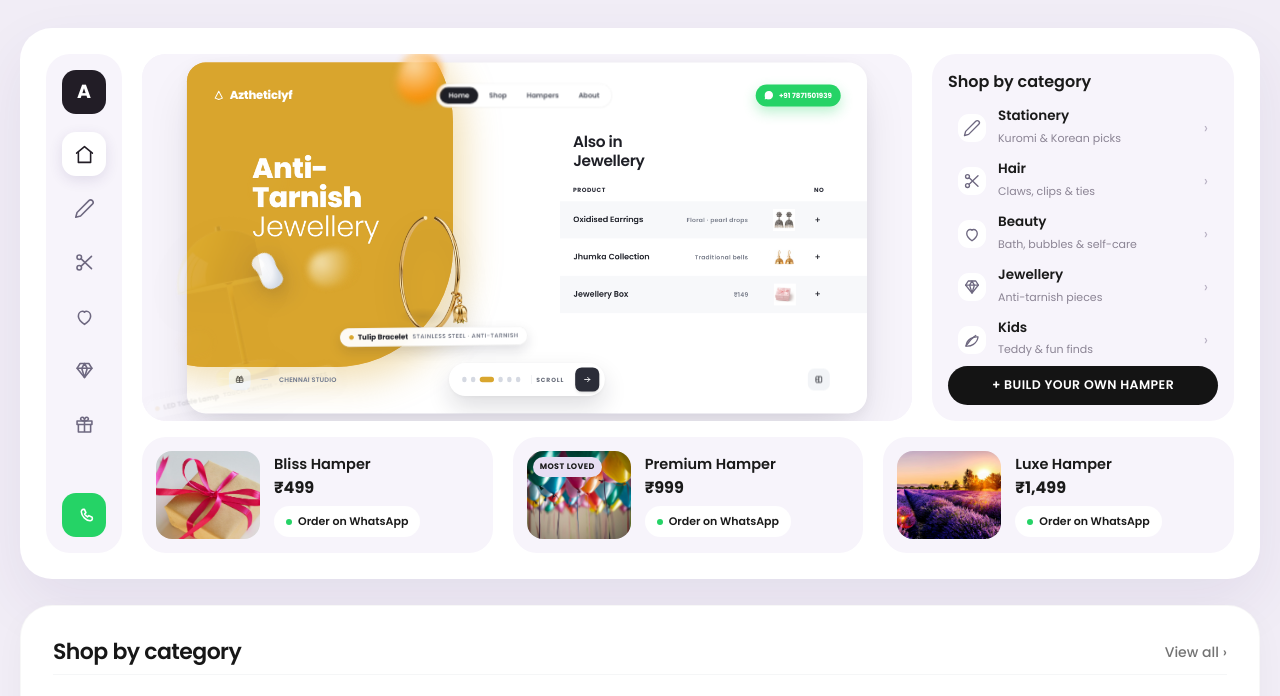
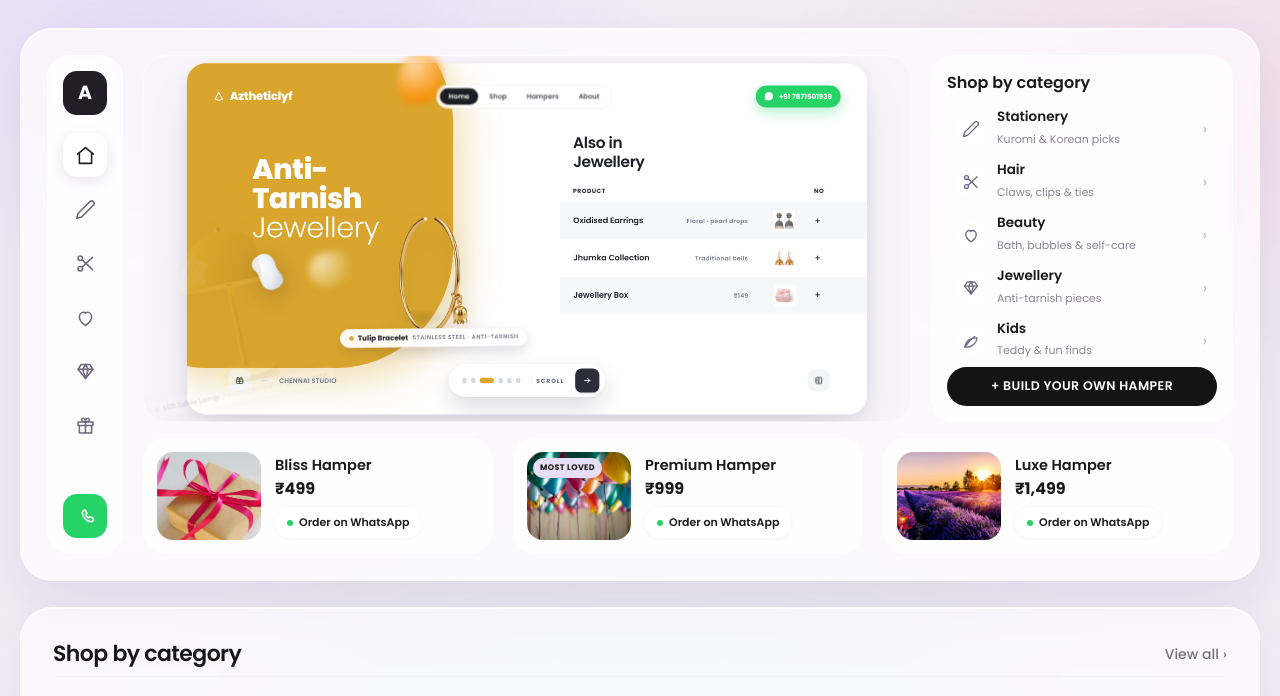
Before and after one commit to AshfanAnsari/aztheticlyf-demo, a plain HTML site: page full/index.html in a window 1280 px wide. Shown: the top 696 px of the page. Drawn offline with nearby package versions, Linux system fonts and the light colour scheme.

Commit message:
Apple UI skin - glass material, layout untouched

```diff
--- a/full/index.html
+++ b/full/index.html
@@ -146,6 +146,88 @@
     .tiers{grid-template-columns:1fr}
   }
 </style>
+<style data-purpose="apple-skin">
+  /* ===== APPLE UI SKIN (user order 2026-11-15) =====
+     Material + micro-interactions ONLY. No layout property is touched:
+     nothing moves, resizes, reflows or changes place. */
+
+  /* Ambient wash behind everything, so the glass has something to refract */
+  body{
+    background:
+      radial-gradient(900px 520px at 12% -6%, rgba(158,123,255,.16), rgba(158,123,255,0) 60%),
+      radial-gradient(820px 520px at 96% 12%, rgba(255,92,147,.10), rgba(255,92,147,0) 60%),
+      radial-gradient(1000px 640px at 50% 108%, rgba(37,211,102,.07), rgba(37,211,102,0) 60%),
+      #F1EDF6;
+    background-attachment: fixed;
+  }
+
+  /* Frosted glass — the main dashboard panel */
+  .panel{
+    background: rgba(255,255,255,.68);
+    -webkit-backdrop-filter: blur(20px) saturate(180%);
+    backdrop-filter: blur(20px) saturate(180%);
+    border: 1px solid rgba(255,255,255,.65);
+    box-shadow: 0 24px 60px rgba(60,40,110,.10), inset 0 1px 0 rgba(255,255,255,.85);
+  }
+  /* Nested vibrancy — rail, category panel, tier cards */
+  .rail, .side, .tier{
+    background: rgba(255,255,255,.48);
+    -webkit-backdrop-filter: blur(12px) saturate(160%);
+    backdrop-filter: blur(12px) saturate(160%);
+    box-shadow: inset 0 1px 0 rgba(255,255,255,.75), inset 0 0 0 1px rgba(255,255,255,.35);
+  }
+  .rail button:hover{ background: rgba(255,255,255,.85); }
+  .side .row:hover{ background: rgba(255,255,255,.85); }
+  .side .row .ic{ background: rgba(255,255,255,.75); }
+  .chip{
+    background: rgba(255,255,255,.82);
+    box-shadow: inset 0 0 0 1px rgba(255,255,255,.5), 0 1px 4px rgba(60,40,110,.06);
+  }
+
+  /* Hero slot — a hairline light ring only; the scenes inside are untouched */
+  .panel .hero{
+    box-shadow: inset 0 0 0 1px rgba(255,255,255,.55);
+  }
+  .panel .hero::after{
+    content: ''; position: absolute; inset: 0; border-radius: inherit;
+    box-shadow: inset 0 0 0 1px rgba(255,255,255,.45), inset 0 1px 0 rgba(255,255,255,.5);
+    pointer-events: none; z-index: 6;
+  }
+
+  /* Stitch sections — glass cards */
+  .panel-base{
+    background-color: rgba(255,255,255,.66) !important;
+    -webkit-backdrop-filter: blur(18px) saturate(170%);
+    backdrop-filter: blur(18px) saturate(170%);
+    border: 1px solid rgba(255,255,255,.6);
+    box-shadow: 0 18px 44px rgba(60,40,110,.08), inset 0 1px 0 rgba(255,255,255,.85) !important;
+  }
+  .stitch-wrap .bg-white{
+    background-color: rgba(255,255,255,.62) !important;
+    -webkit-backdrop-filter: blur(14px) saturate(160%);
+    backdrop-filter: blur(14px) saturate(160%);
+  }
+
+  /* Apple micro-interactions — springy press, gentle response (transform only) */
+  .rail button, .side .row, .tier, .chip, .side .build, .pill-btn, .tile-hover{
+    transition: transform .35s cubic-bezier(.34,1.35,.64,1), box-shadow .35s ease, background-color .25s ease;
+  }
+  .rail button:active, .side .build:active, .pill-btn:active{ transform: scale(.94); }
+  .tier:active{ transform: translateY(-3px) scale(.99); }
+  .stitch-wrap a, .stitch-wrap button{
+    transition: transform .35s cubic-bezier(.34,1.35,.64,1), box-shadow .35s ease, background-color .25s ease, opacity .25s ease;
+  }
+  .stitch-wrap a:active, .stitch-wrap button:active{ transform: scale(.98); }
+
+  ::selection{ background: rgba(123,47,224,.18); }
+
+  @media (prefers-reduced-motion: reduce){
+    .rail button, .side .row, .tier, .chip, .side .build, .pill-btn, .tile-hover,
+    .stitch-wrap a, .stitch-wrap button{ transition: none; }
+    .rail button:active, .side .build:active, .pill-btn:active, .tier:active,
+    .stitch-wrap a:active, .stitch-wrap button:active{ transform: none; }
+  }
+</style>
   <script type="module" crossorigin src="./assets/index-vZFYpSSY.js"></script>
 </head>
 <body>
```
